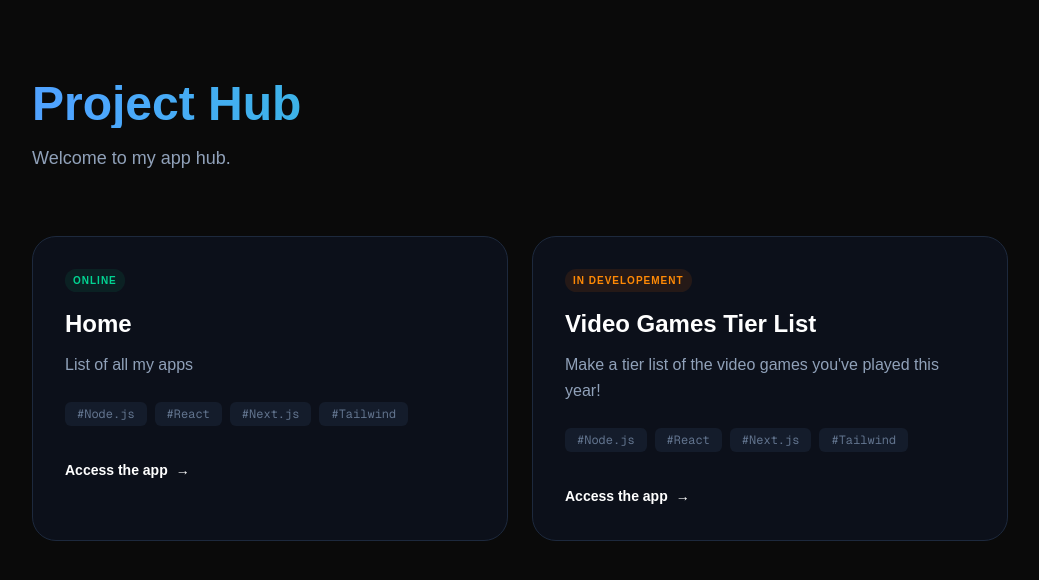
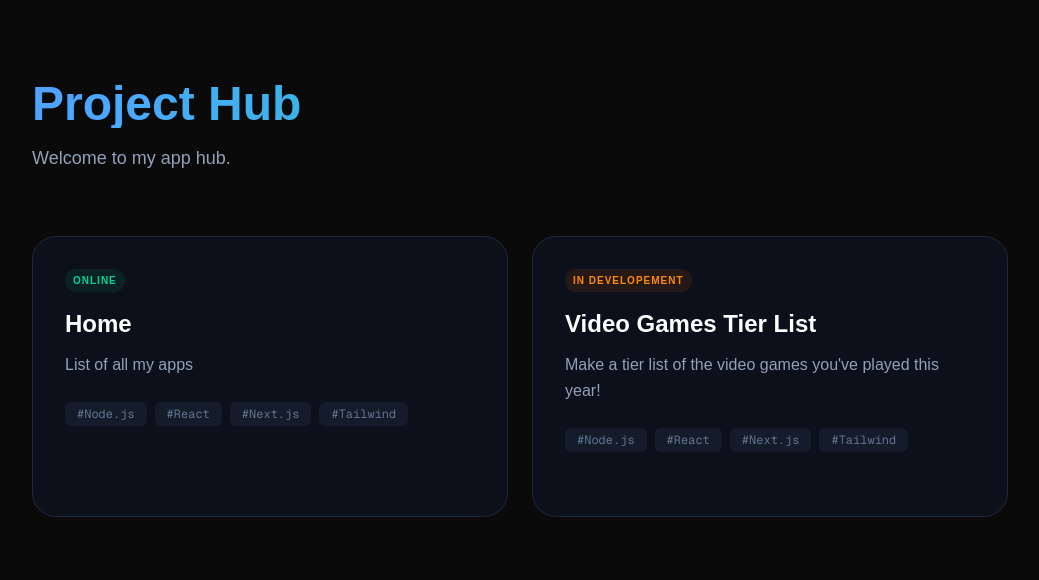
Before and after one commit to Frizzbii/hub-tom, a Next.js app: page / in a window 1280 px wide. Shown: the top 580 px of the page, without its empty margins (120-1159 px from the left). Built offline with nearby package versions, Linux system fonts and the light colour scheme.

Commit message:
setup finished

```diff
--- a/src/app/layout.tsx
+++ b/src/app/layout.tsx
@@ -14,8 +14,8 @@ const geistMono = Geist_Mono({
 });
 
 export const metadata: Metadata = {
-  title: "Create Next App",
-  description: "Generated by create next app",
+  title: "Tom's apps",
+  description: "A hub of various apps developed by Tom Grandjean",
 };
 
 export default function RootLayout({
--- a/src/app/page.tsx
+++ b/src/app/page.tsx
@@ -33,10 +33,10 @@ export default function Home() {
           </p>
         </header>
 
-        {/* Grille de projets */}
-        <div className="grid gap-6 md:grid-cols-2 cursor-pointer" >
+        {/* Projects grid */}
+        <div className="grid gap-6 md:grid-cols-2" >
           {PROJECTS.map((project, index) => (
-            <div
+            <Link href={project.link}
               key={index}
               className="group relative p-8 rounded-3xl bg-slate-900/50 border border-slate-800 hover:border-blue-500/50 transition-all duration-300"
             >
@@ -62,14 +62,7 @@ export default function Home() {
                   </span>
                 ))}
               </div>
-
-              <Link
-                href={project.link}
-                className="inline-flex items-center text-sm font-semibold text-white group-hover:translate-x-1 transition-transform"
-              >
-                Access the app <span className="ml-2">→</span>
-              </Link>
-            </div>
+            </Link>
           ))}
         </div>
 
```
